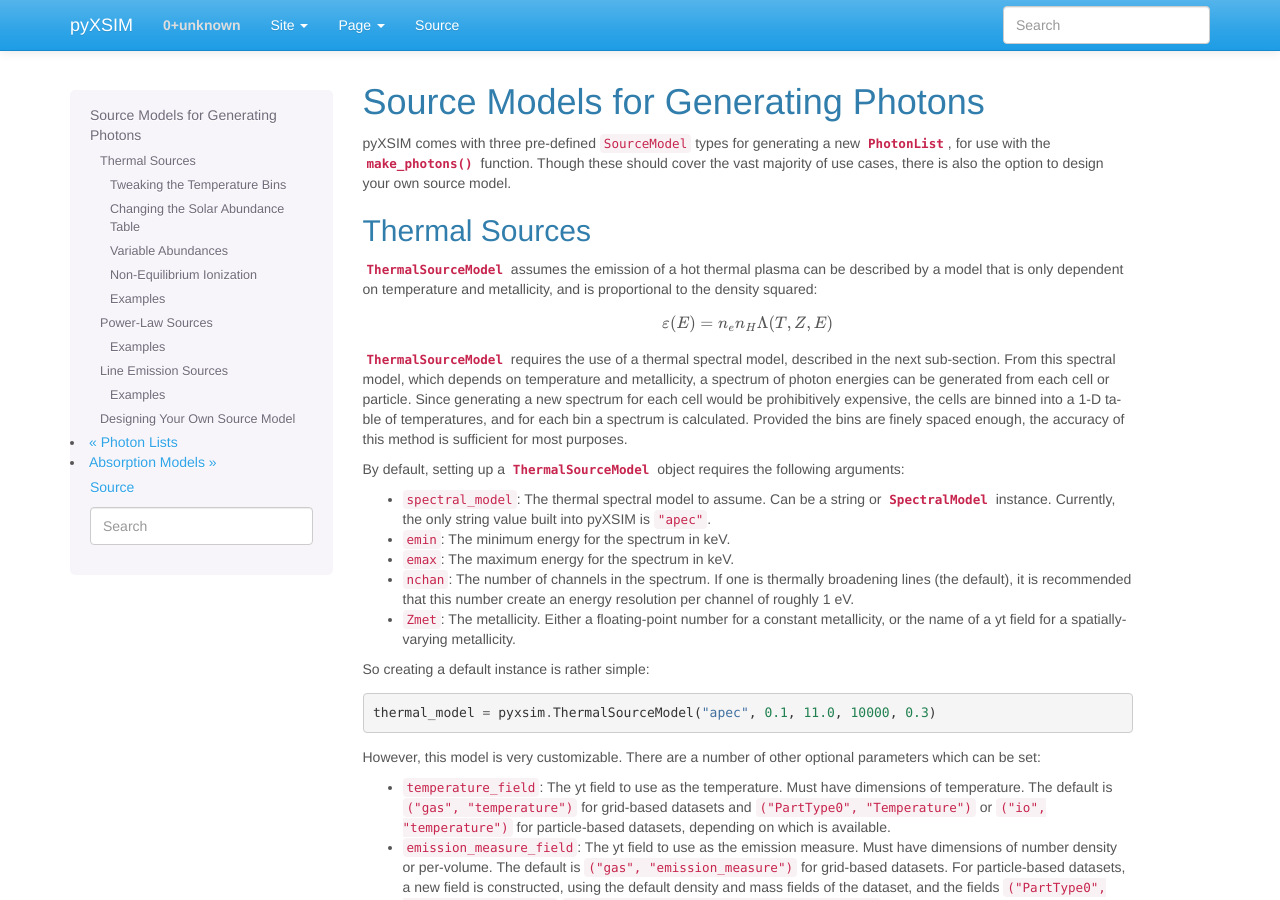
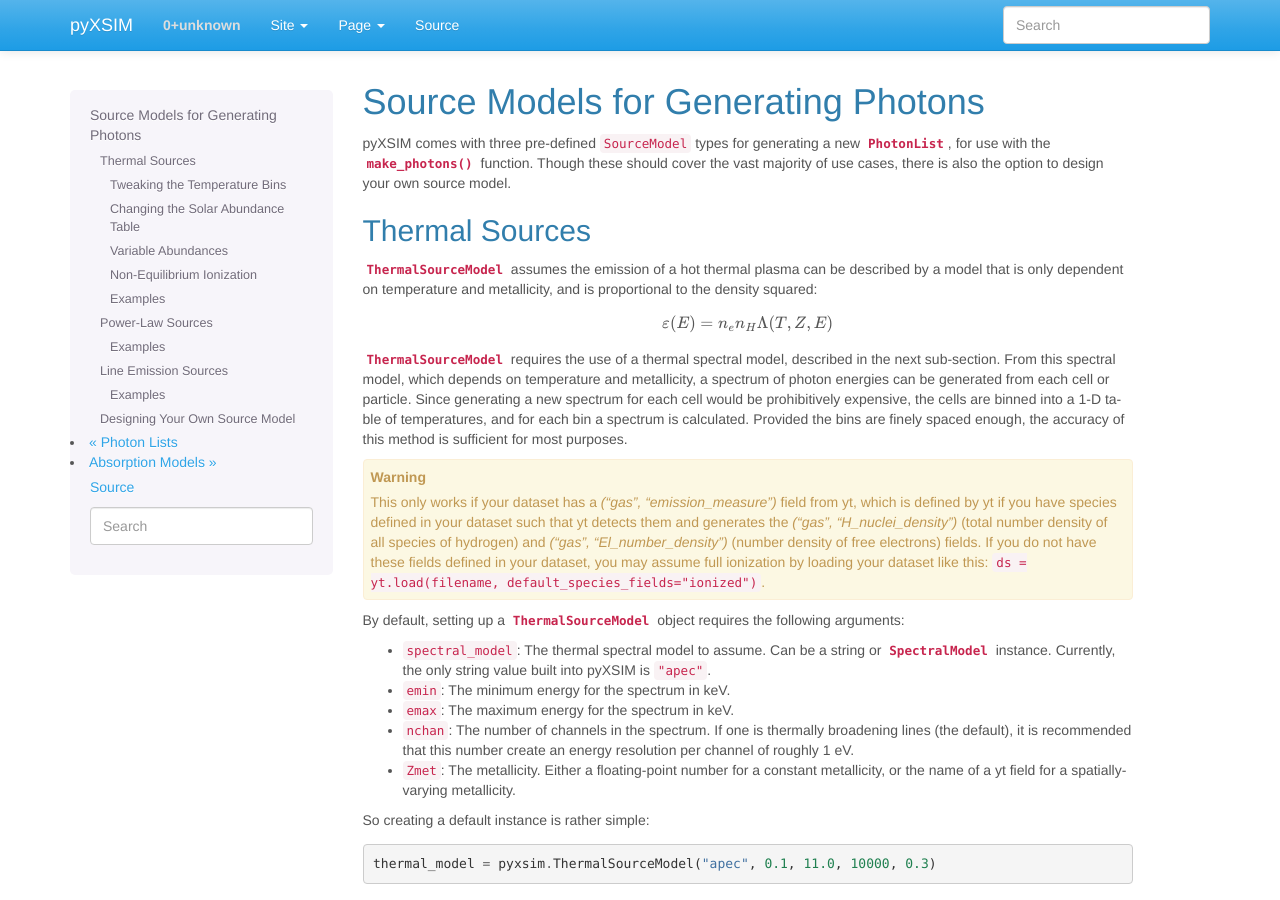
Before and after one commit to jzuhone/pyxsim, a Sphinx documentation site: the page built from doc/source/source_models.rst, in a window 1280 px wide and 900 px high. Built offline with Sphinx 7.4.7, drawn with Linux system fonts in a browser that asks for light colours.

Commit message:
Handle the species fields issue

```diff
--- a/doc/source/source_models.rst
+++ b/doc/source/source_models.rst
@@ -29,6 +29,17 @@ each cell would be prohibitively expensive, the cells are binned into a 1-D
 table of temperatures, and for each bin a spectrum is calculated. Provided the
 bins are finely spaced enough, the accuracy of this method is sufficient for
 most purposes.
+
+.. warning::
+
+    This only works if your dataset has a `("gas", "emission_measure")`
+    field from yt, which is defined by yt if you have species defined in
+    your dataset such that yt detects them and generates the
+    `("gas", "H_nuclei_density")` (total number density of all species of
+    hydrogen) and `("gas", "El_number_density")` (number density of free
+    electrons) fields. If you do not have these fields defined in your
+    dataset, you may assume full ionization by loading your dataset like
+    this: ``ds = yt.load(filename, default_species_fields="ionized")``.
 
 By default, setting up a :class:`~pyxsim.source_models.ThermalSourceModel`
 object requires the following arguments:
```
Also changed, not shown: doc/source/cookbook/Power_Law.ipynb, doc/source/cookbook/Thermal_Emission.ipynb, 1 other file.
